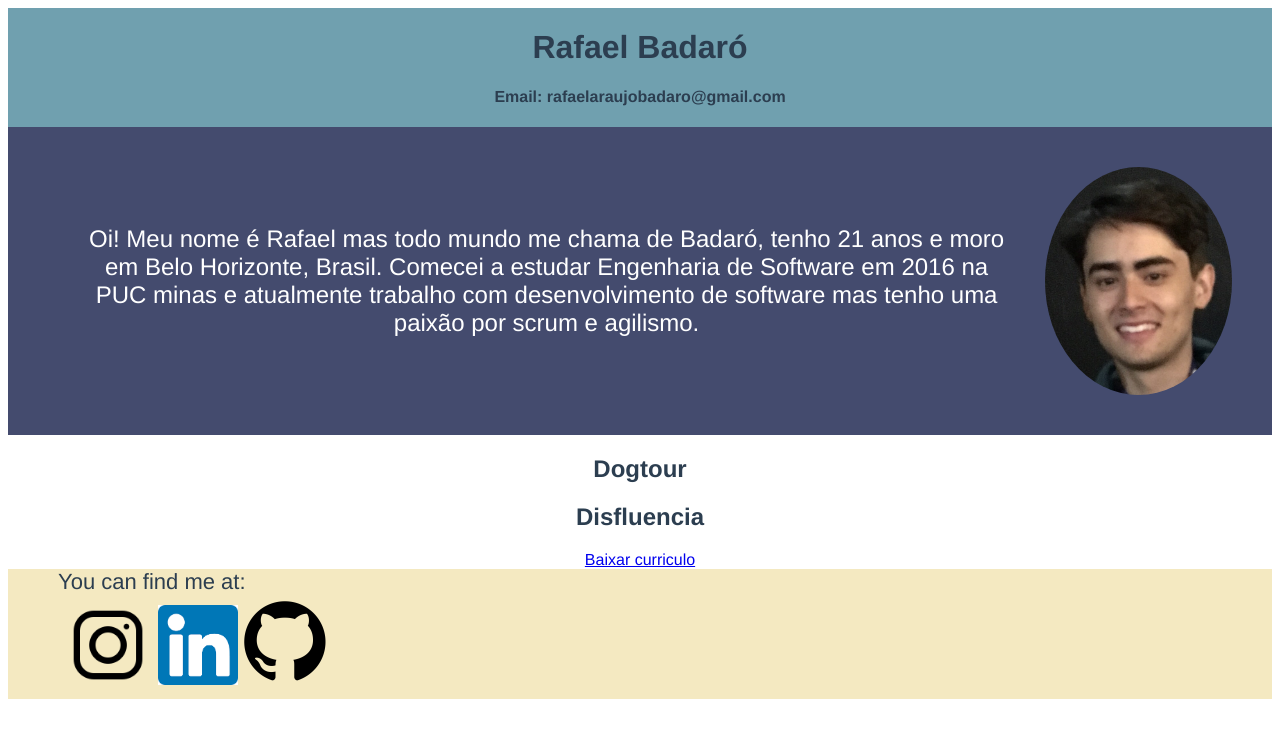
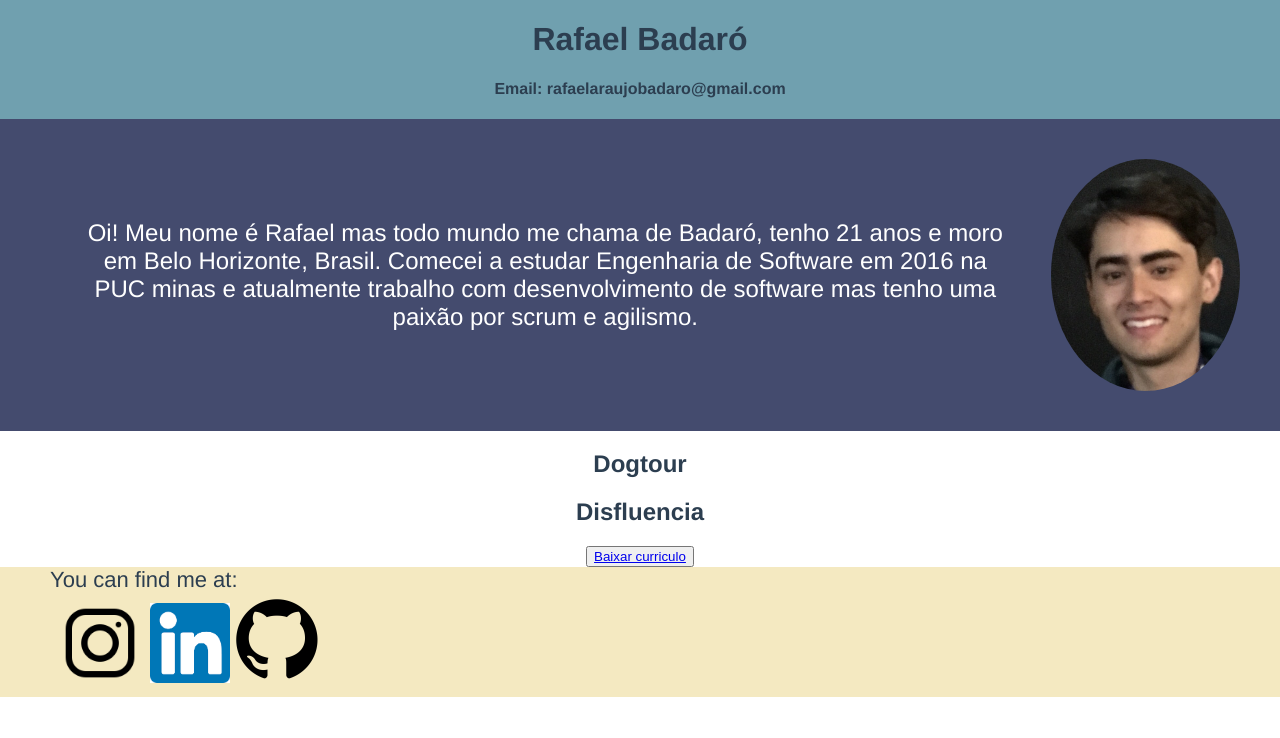
Before and after one commit to RafaelBadaro/my-portifolio, a Vue app: page / in a window 1280 px wide. Shown: the top 738 px of the page. Built offline with nearby package versions, Linux system fonts and the light colour scheme.

Commit message:
Ajustes de css

```diff
--- a/public/index.html
+++ b/public/index.html
@@ -8,7 +8,7 @@
     <link rel="icon" href="<%= BASE_URL %>curriculo.pdf">
     <title><%= htmlWebpackPlugin.options.title %></title>
   </head>
-  <body>
+  <body style="margin: 0;">
     <noscript>
       <strong>We're sorry but <%= htmlWebpackPlugin.options.title %> doesn't work properly without JavaScript enabled. Please enable it to continue.</strong>
     </noscript>
--- a/src/App.vue
+++ b/src/App.vue
@@ -16,8 +16,8 @@ export default {
   components: {
     Header,
     Body,
-    Footer
-  }
+    Footer,
+  },
 };
 </script>
 
@@ -28,8 +28,7 @@ export default {
   -moz-osx-font-smoothing: grayscale;
   text-align: center;
   color: #2c3e50;
-  height: 100vh;
-  display: flex;
-  flex-direction: column;
+  display: grid;
+  grid-template-rows: auto 1fr auto;
 }
 </style>
--- a/src/components/Body.vue
+++ b/src/components/Body.vue
@@ -2,7 +2,9 @@
   <div class="body">
     <AboutMe></AboutMe>
     <Projects></Projects>
-    <a href="/curriculo.pdf" download>Baixar curriculo</a>
+    <button>
+      <a href="/curriculo.pdf" download>Baixar curriculo</a>
+    </button>
   </div>
 </template>
 
```
